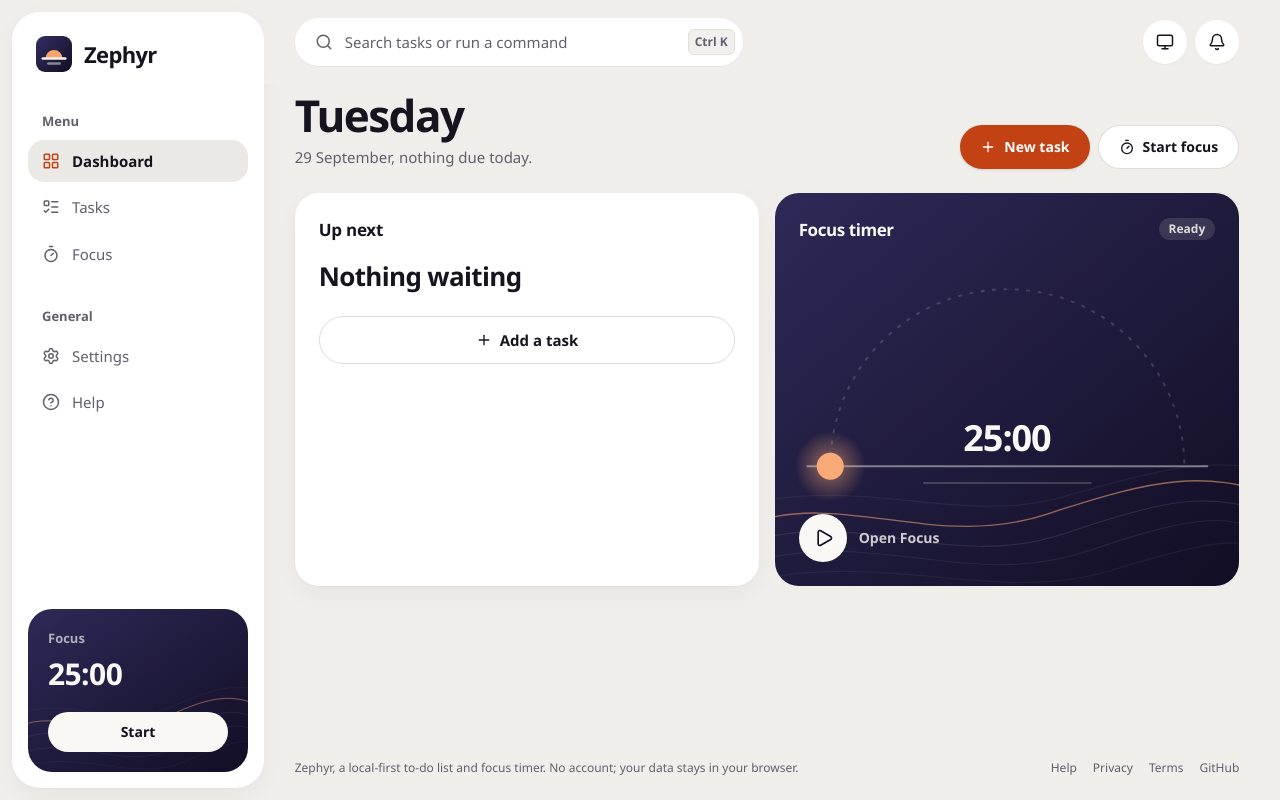
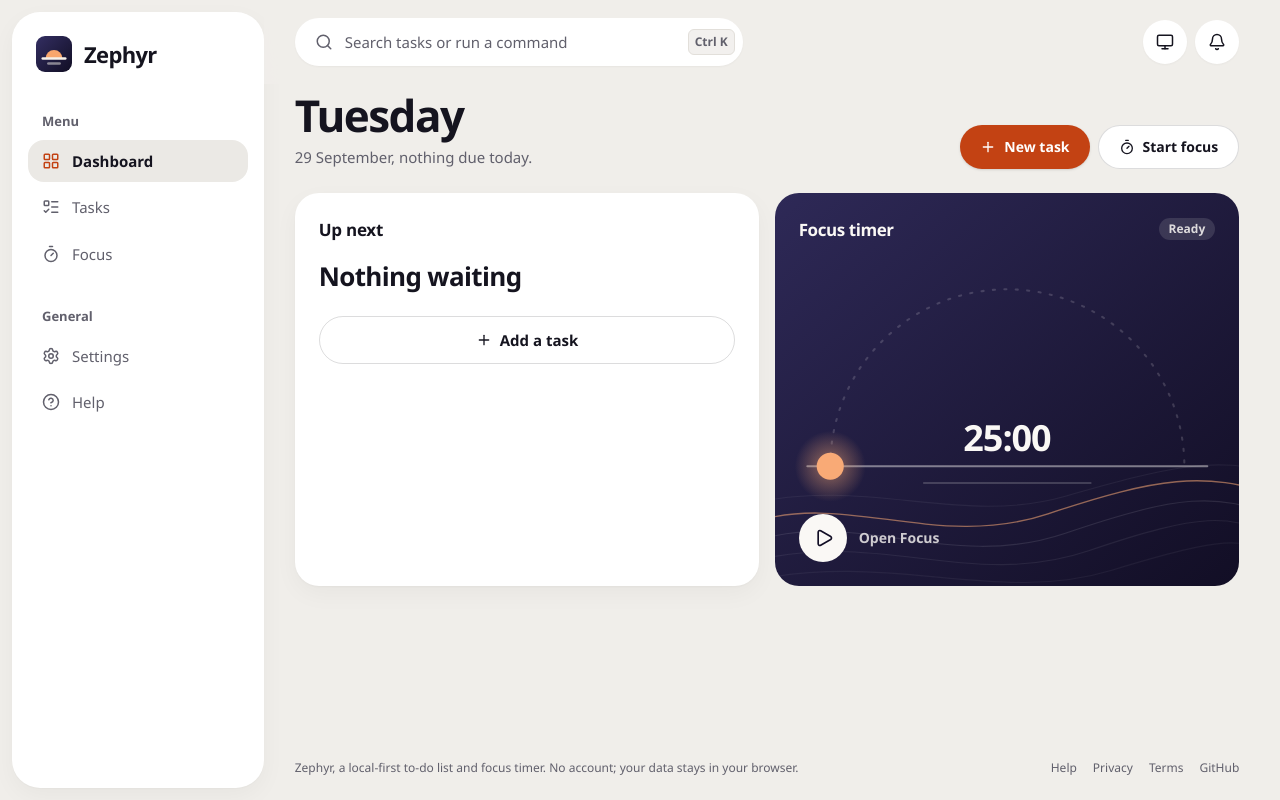
Before and after one commit to dominikkoenitzer/Zephyr, a React (Vite) app: page / in a window 1280 px wide. Built offline with nearby package versions, Linux system fonts and the light colour scheme.

Commit message:
Hide the sidebar timer on the dashboard, which has its own

```diff
--- a/src/components/Layout/Sidebar.jsx
+++ b/src/components/Layout/Sidebar.jsx
@@ -112,7 +112,8 @@ function Sidebar() {
           </ul>
         </nav>
 
-        <div className="mt-auto pt-8">{pathname !== '/focus' && <FocusCard />}</div>
+        {/* The dashboard and Focus carry their own timer, so the card stands down there. */}
+        <div className="mt-auto pt-8">{pathname !== '/focus' && pathname !== '/' && <FocusCard />}</div>
       </div>
     </aside>
   );
```
